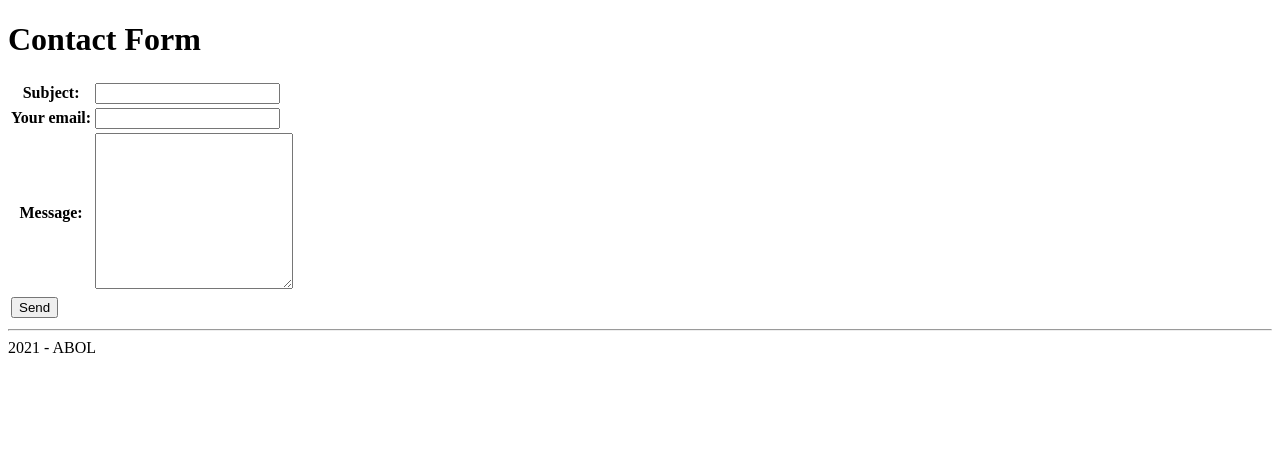
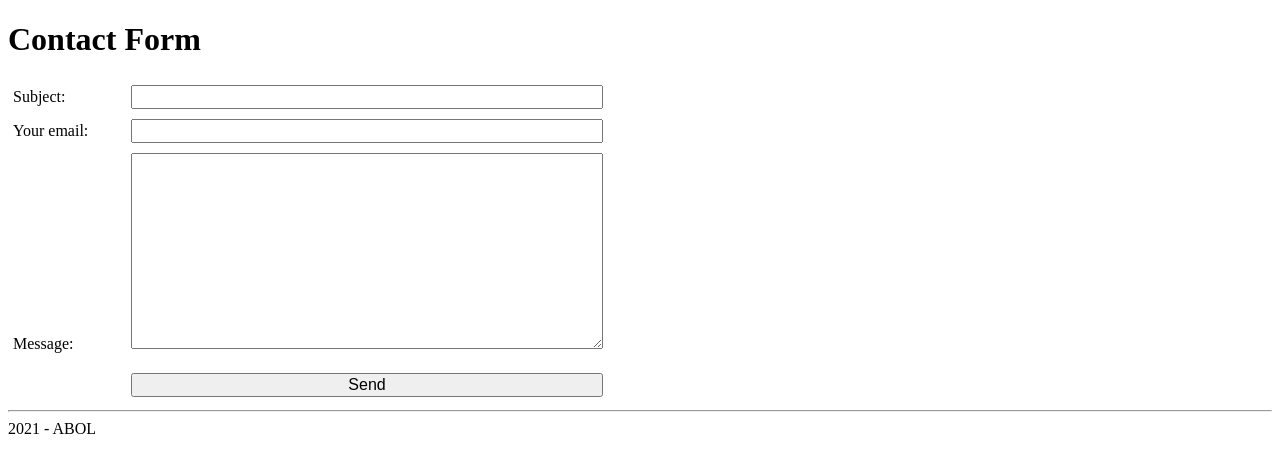
Before and after one commit to benitezandres/djsiteone, a Django app: page /contact/ in a window 1280 px wide. Shown: the top 473 px of the page. Run offline with Django 3.2, Linux system fonts and the light colour scheme.

Commit message:
Form
Form css

```diff
--- a/my_site/front/templates/front/base.html
+++ b/my_site/front/templates/front/base.html
@@ -5,6 +5,36 @@
     <meta http-equiv="X-UA-Compatible" content="IE=edge">
     <meta name="viewport" content="width=device-width, initial-scale=1.0">
     <title>{% block title %} {% endblock title%}</title>
+    <style>
+        *{
+            box-sizing: border-box;
+        }
+        #contact_form{
+
+        }
+        .field{
+            width: 600px;
+            padding: 5px;
+            font-size: 0;
+        }
+        label{
+            width: 20%;
+            display: inline-block;
+            font-size: 16px;
+        }
+        input,textarea{
+            width: 80%;
+            display: inline-block;
+            font-size: 16px;
+        }
+        ul{
+            font-size: 14px;
+            list-style-type: none;
+            padding: 0;
+            text-align: center;
+            color:brown;
+        }
+    </style>
 </head>
 <body>
     {% block content %}
--- a/my_site/front/templates/front/contact.html
+++ b/my_site/front/templates/front/contact.html
@@ -8,9 +8,10 @@ Contact Form - My Site
 {% if form.errors %}
 <p>Please correct the error{{ form.errors|pluralize }} bellow</p>
 {% endif %}
-<form action="" method="POST">
-<table>
-    {{ form.as_table }}
+<form action="" method="POST" id="contact_form">
+    <!--
+    <table>
+    {# form.as_table #}
     <tr>
         <td>
             <input type="submit" value="Send"/>
@@ -18,5 +19,28 @@ Contact Form - My Site
     </tr>
 </table>
 {% csrf_token %}
+-->
+    <div class="field">
+        {{ form.subject.errors }}
+        <label>Subject: </label>
+        {{ form.subject }}
+    </div>
+    <div class="field">
+        {{ form.email.errors }}
+        <label>Your email: </label>
+        {{ form.email }}
+    </div>
+    <div class="field">
+        {{ form.message.errors }}
+        <label>Message: </label>
+        {{ form.message }}
+    </div>
+    <div class="field">
+        {% csrf_token %}
+    </div>
+    <div class="field">
+        <label></label>
+        <input type="submit" value="Send"/>
+    </div>
 </form>
 {% endblock content %}
```
